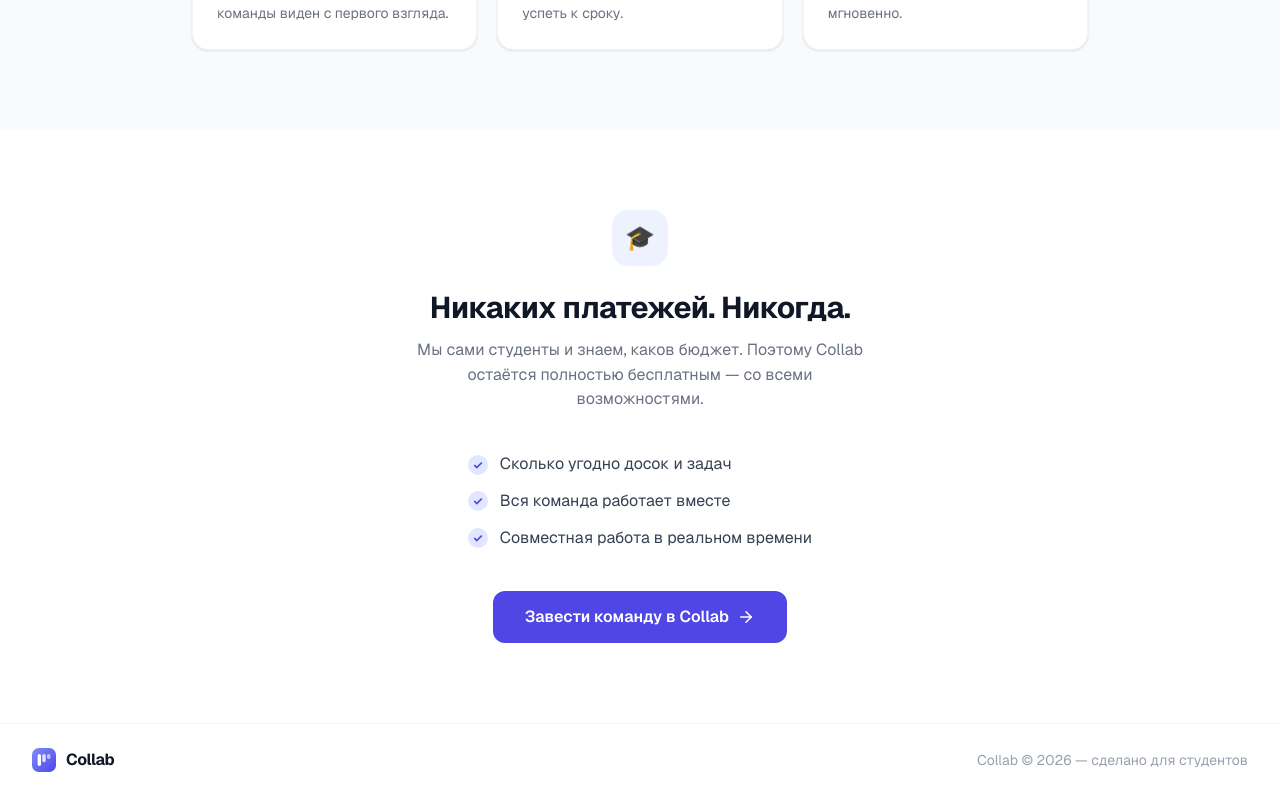
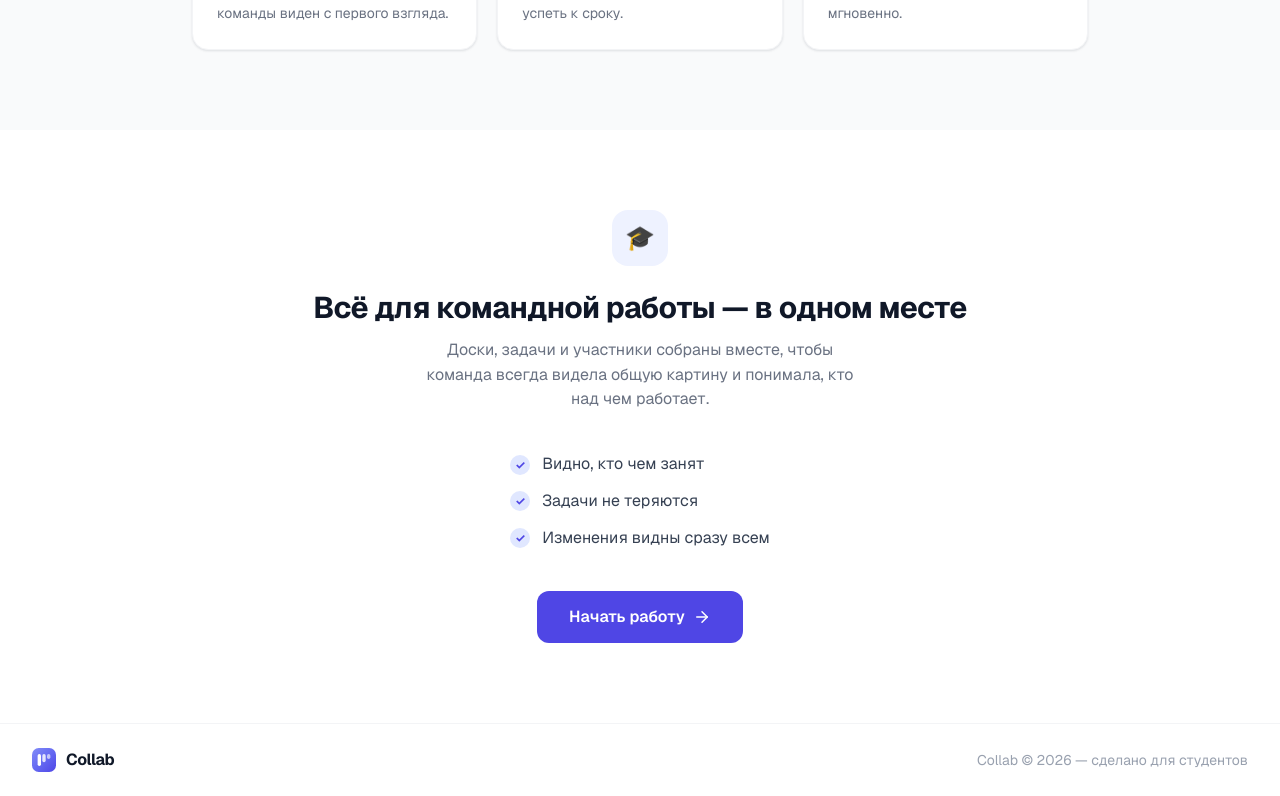
Before and after one commit to IbullayevZhanibek/collab, a Next.js app: page / in a window 1280 px wide. Shown: the part 1278-2074 px from the top of the page. Built offline with nearby package versions, Linux system fonts and the light colour scheme; no server answers.

Commit message:
fix text main page

```diff
--- a/app/page.tsx
+++ b/app/page.tsx
@@ -159,18 +159,18 @@
               <span className="text-2xl">🎓</span>
             </div>
             <h2 className="text-2xl sm:text-3xl font-bold text-gray-900 mb-3">
-              Никаких платежей. Никогда.
+              Всё для командной работы — в одном месте
             </h2>
             <p className="text-gray-500 mb-10 max-w-md mx-auto">
-              Мы сами студенты и знаем, каков бюджет. Поэтому Collab остаётся полностью бесплатным —
-              со всеми возможностями.
+              Доски, задачи и участники собраны вместе, чтобы команда всегда видела общую картину
+              и понимала, кто над чем работает.
             </p>
 
             <ul className="space-y-3 mb-10 text-left inline-block">
               {[
-                'Сколько угодно досок и задач',
-                'Вся команда работает вместе',
-                'Совместная работа в реальном времени',
+                'Видно, кто чем занят',
+                'Задачи не теряются',
+                'Изменения видны сразу всем',
               ].map((item) => (
                 <li key={item} className="flex items-center gap-3 text-gray-700">
                   <span className="flex-shrink-0 w-5 h-5 rounded-full bg-brand-100 text-brand-600 flex items-center justify-center text-xs font-bold">✓</span>
@@ -184,7 +184,7 @@
                 href="/register"
                 className="inline-flex items-center justify-center gap-2 bg-brand-600 hover:bg-brand-700 hover:shadow-glow text-white font-semibold px-8 py-3.5 rounded-xl text-base transition-all active:scale-[0.98]"
               >
-                Завести команду в Collab
+                Начать работу
                 <ArrowRight size={18} />
               </Link>
             </div>
```
